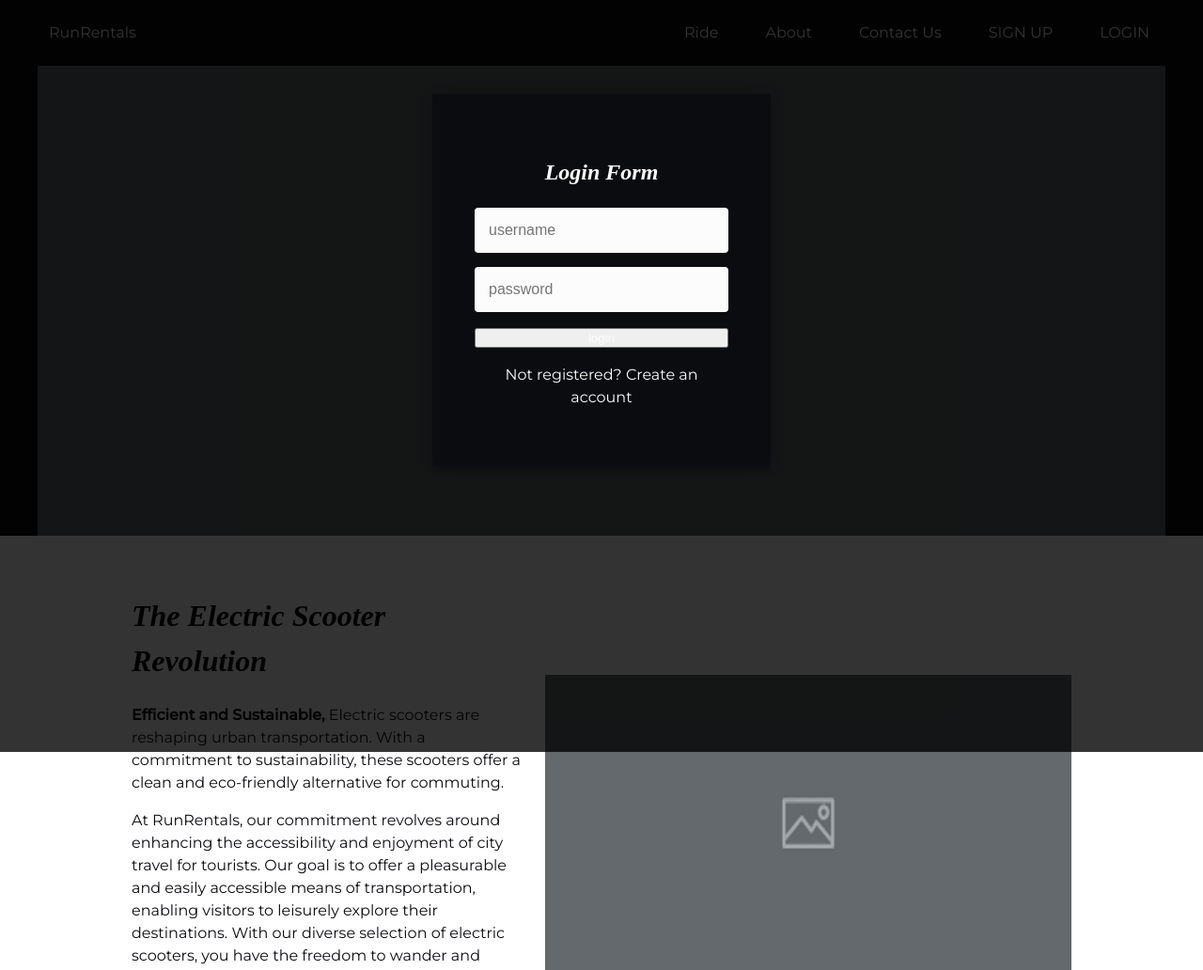
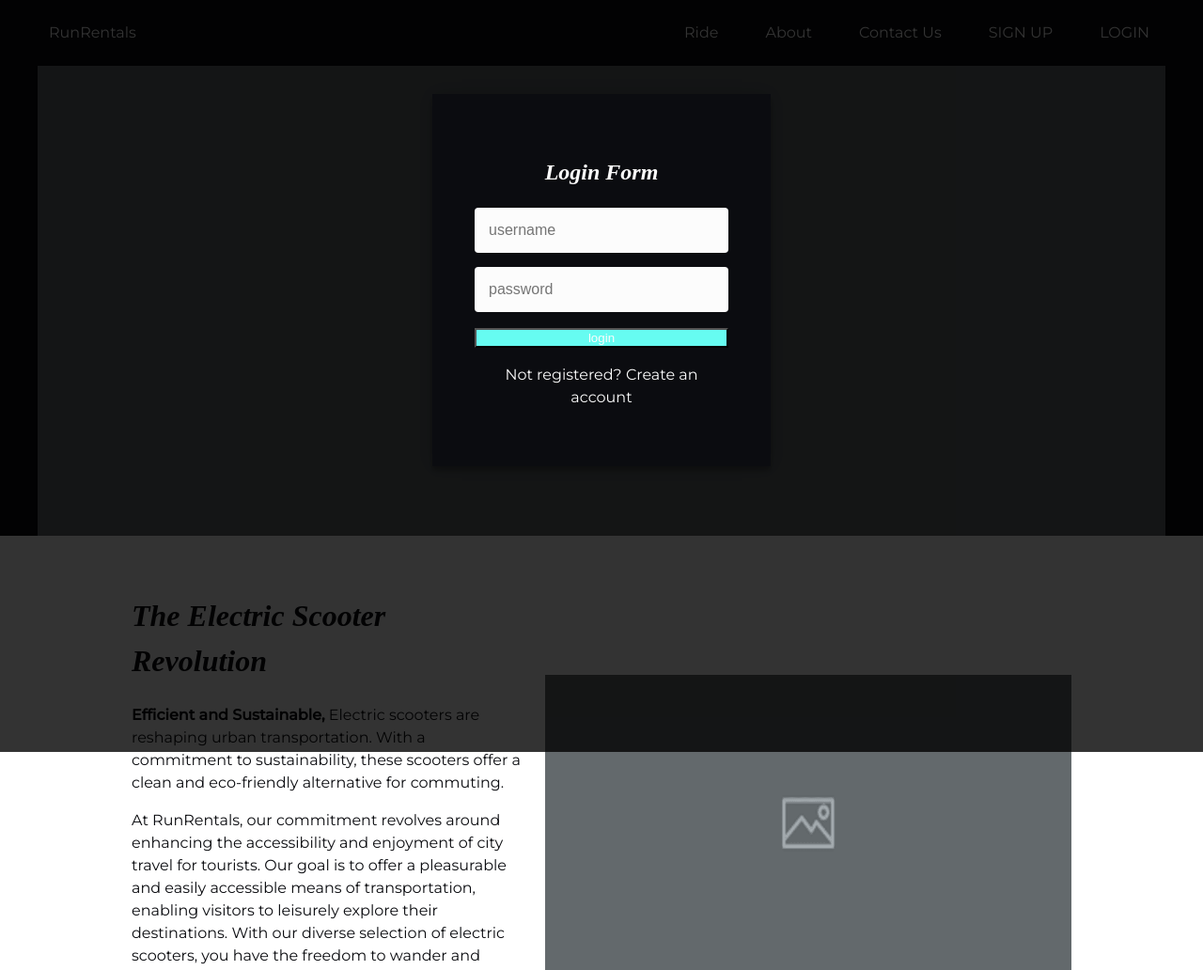
Before and after one commit to Aranarora/DGL123-Project-Aran-Arora, a PHP site: page / in a window 1280 px wide. Shown: the top 1032 px of the page at 94% size. Run offline with PHP 8.4, Linux system fonts and the light colour scheme; some web fonts are replaced.

Commit message:
Set the background color as --accent-color

```diff
--- a/stylesheet.css
+++ b/stylesheet.css
@@ -35,6 +35,7 @@
 
 .form button {
     width: 100%;
+    background-color: var(--accent-color);
     color: var(--main-text-color);
 }
 
```
